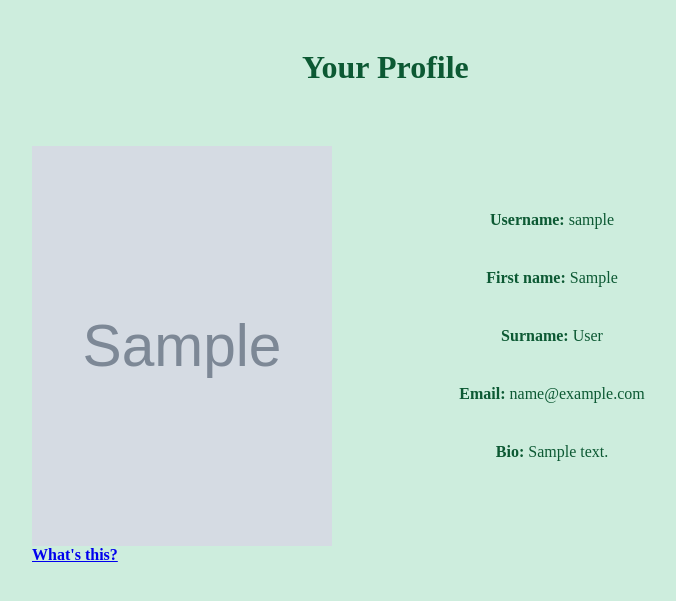
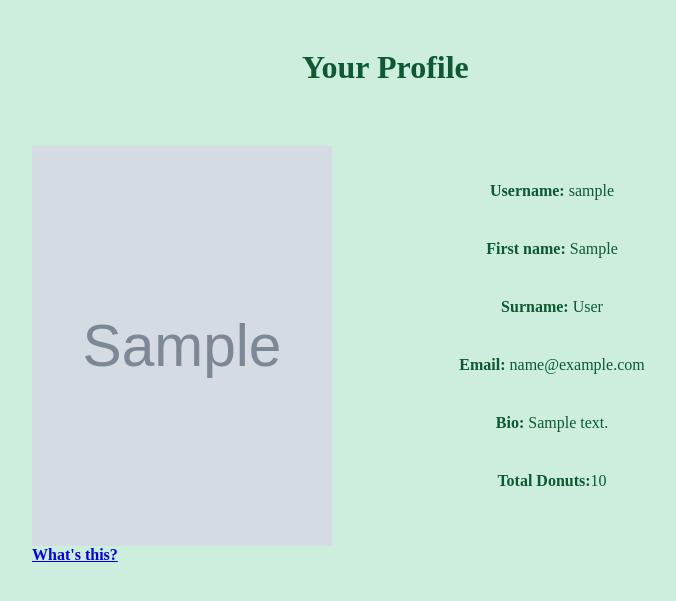
Before and after one commit to WAD2-LB03/WAD2_GroupProject, a Django app: page /gamecritique/profile in a window 1280 px wide. Shown: the part 80-681 px from the top of the page, without its empty margins (408-1084 px from the left). Run offline with Django 5.2, Linux system fonts and the light colour scheme; a user stored in the database is signed in; tables that the repository leaves empty hold one stand-in row (values such as "Sample post"); grey boxes marked "Sample" are stand-in pictures.

Commit message:
Donuts from game are updated in the UserProfile model and displayed on the profile page; Some minor styling changes

```diff
--- a/gamecritique/models.py
+++ b/gamecritique/models.py
@@ -89,6 +89,7 @@ class UserProfile(models.Model):
 
     # Game related variables
     has_key = models.BooleanField(default=False)
+    total_donuts = models.PositiveBigIntegerField(blank=True, null=True)
 
     def __str__(self):
         return self.user.username
--- a/gamecritique/urls.py
+++ b/gamecritique/urls.py
@@ -7,7 +7,7 @@ urlpatterns = [
     path("", views.index, name="index"),
     path("about/", views.about, name="about"),
     path("search/", views.search, name="search"),
-    path("search-games/", views.search_games, name="search_games"), # Ajax path for updating search results
+    path("search-games/", views.search_games, name="search_games"),  # Ajax path for updating search results
     path("game/<slug:game_name_slug>/", views.show_game, name="show_game"),
     path("review/<int:review_id>/", views.show_review, name="show_review"),
     path("review/<int:review_id>/add_comment/", views.add_comment, name="add_comment"),
@@ -18,5 +18,6 @@ urlpatterns = [
     path("logout/", views.user_logout, name="logout"),
     path("gamepage", views.gamepage, name="gamepage"),
     path("profile", views.profile, name="profile"),
-    path("collect-key/", views.collect_key, name='collect_key'), # AJAX path for setting user has_key variable
+    path("collect-key/", views.collect_key, name='collect_key'),  # AJAX path for setting user has_key variable
+    path("update-donuts/", views.update_donuts, name="update_donuts"),  #AJAX path for updating user's total_donuts variable
 ]
--- a/gamecritique/views.py
+++ b/gamecritique/views.py
@@ -235,6 +235,20 @@ def collect_key(request):
 
     return JsonResponse({'status': 'error'}, status=400)
 
+@login_required
+def update_donuts(request):
+    donuts = request.GET.get('donuts', '')  # Returns the string after '?donuts=' or the second parameter '' if there's nothing
+
+    if request.method == 'POST' and donuts:
+        profile, _ = UserProfile.objects.get_or_create(user=request.user)
+        profile.total_donuts = donuts
+        profile.save()
+
+        return JsonResponse({'status': 'success'})
+
+    return JsonResponse({'status': 'error'}, status=400)
+
+
 def get_server_side_cookie(request, cookie, default_val=None):
     val = request.session.get(cookie)
 
--- a/static/scripts/game/player/Player.js
+++ b/static/scripts/game/player/Player.js
@@ -140,6 +140,10 @@ class Player {
             }
         }
     }
+
+    getTotalDonuts() {
+        return this.score.getTotalScore();
+    }
 }
 
 const instance = new Player();
--- a/static/scripts/game/player/Score.js
+++ b/static/scripts/game/player/Score.js
@@ -59,6 +59,10 @@ export default class Score {
         this.#updateText();
     }
 
+    getTotalScore() {
+        return this.totalScore;
+    }
+
     getCurScore() {
         return this.curScore;
     }
--- a/static/stylesheets/index.css
+++ b/static/stylesheets/index.css
@@ -2,7 +2,7 @@
 
 .featured_container {display: flex; flex-direction: column; align-items: center; margin-top: 40px;}
 
-.section_title {color:#51b475; font-size: xx-large; font-weight: bolder; margin-bottom: 20px; text-align: center;}
+.section_title {color:#14A35B; font-size: xx-large; font-weight: bolder; margin-bottom: 20px; text-align: center;}
 
 .featured_section {width: 1400px; height: 300px; background-color: #AEEBD9; padding: 25px;
                    border-radius: 12px; box-shadow: 5px 5px 5px 5px; display: flex; gap: 25px;
--- a/static/stylesheets/search.css
+++ b/static/stylesheets/search.css
@@ -1,5 +1,5 @@
-@import 'components/searchBar.css';
 @import 'components/gameSmall.css';
+@import 'components/textInput.css';
 
 #search-results {
     display: grid;
--- a/templates/gamecritique/gamepage.html
+++ b/templates/gamecritique/gamepage.html
@@ -5,11 +5,13 @@
     <head lang="en">
         <meta charset="UTF-8" />
         <meta name="viewport" content="width=device-width, initial-scale=1.0">
+        <title>GameCritique - GAME!</title>
 
         <link href="https://fonts.googleapis.com/css2?family=Press+Start+2P&family=VT323&family=Silkscreen&display=swap" rel="stylesheet">
         <link rel="stylesheet" type="text/css" href="{% static 'stylesheets/gamepage.css' %}" />
-
-        <title>GameCritique - GAME!</title>
+        <script>
+            const updateDonutsUrl = "{% url 'gamecritique:update_donuts' %}"
+        </script>
     </head>
 
     <body style="font-family: 'Silkscreen';">
--- a/templates/gamecritique/profile.html
+++ b/templates/gamecritique/profile.html
@@ -30,6 +30,9 @@
         <p><strong>Surname:</strong> {{ user.last_name }}</p>
         <p><strong>Email:</strong> {{ user.email }}</p>
         <p><strong>Bio:</strong> {{ profile.bio }}</p>
+        {% if profile.total_donuts %}
+            <p><strong>Total Donuts:</strong>{{ profile.total_donuts }}</p>
+        {% endif %}
     </div>
 </div>
 
```
Also changed, not shown: static/scripts/game/scenes/Game.js (+27 -0 lines), gamecritique/migrations/0009_userprofile_total_donuts.py (added).
